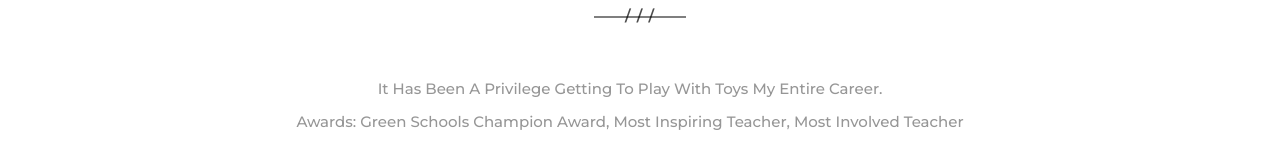
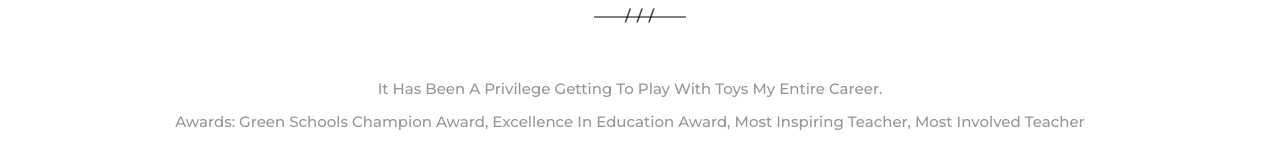
Before and after one commit to joshgottlieb2/Portfolio, a plain HTML site: page index.html in a window 1280 px wide. Shown: the part 3184-3349 px from the top of the page. Drawn offline with Linux system fonts and the light colour scheme.

Commit message:
added award

```diff
--- a/index.html
+++ b/index.html
@@ -290,7 +290,7 @@
                 </div>
                 <ul class="list-unstyled ul-filter">
                     <li>It has been a privilege getting to play with toys my entire career.</li>
-                    <li>Awards: Green Schools Champion Award, Most Inspiring Teacher, Most Involved Teacher</li>
+                    <li>Awards: Green Schools Champion Award, Excellence in Education Award, Most Inspiring Teacher, Most Involved Teacher</li>
                 </ul>
                 <div class="row grid">
 
```
